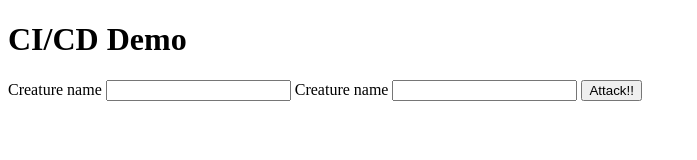
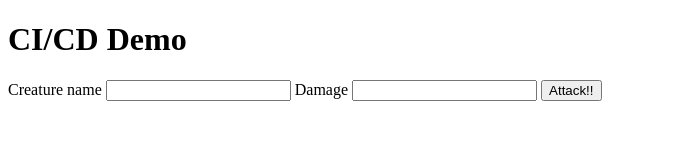
Before and after one commit to michael-rayner92/ci-playgroud, a website built with webpack: page src/index.html in a window 1280 px wide. Shown: the whole page, without its empty margins (0-697 px from the left). Built offline with nearby package versions, Linux system fonts and the light colour scheme.

Commit message:
Fix label typo

```diff
--- a/src/index.html
+++ b/src/index.html
@@ -12,7 +12,7 @@
   <label for="creature">Creature name</label>
   <input id="creature" type="text" />
 
-  <label for="damage">Creature name</label>
+  <label for="damage">Damage</label>
   <input id="damage" type="text" />
 
   <button id="resultButton">Attack!!</button>
```
